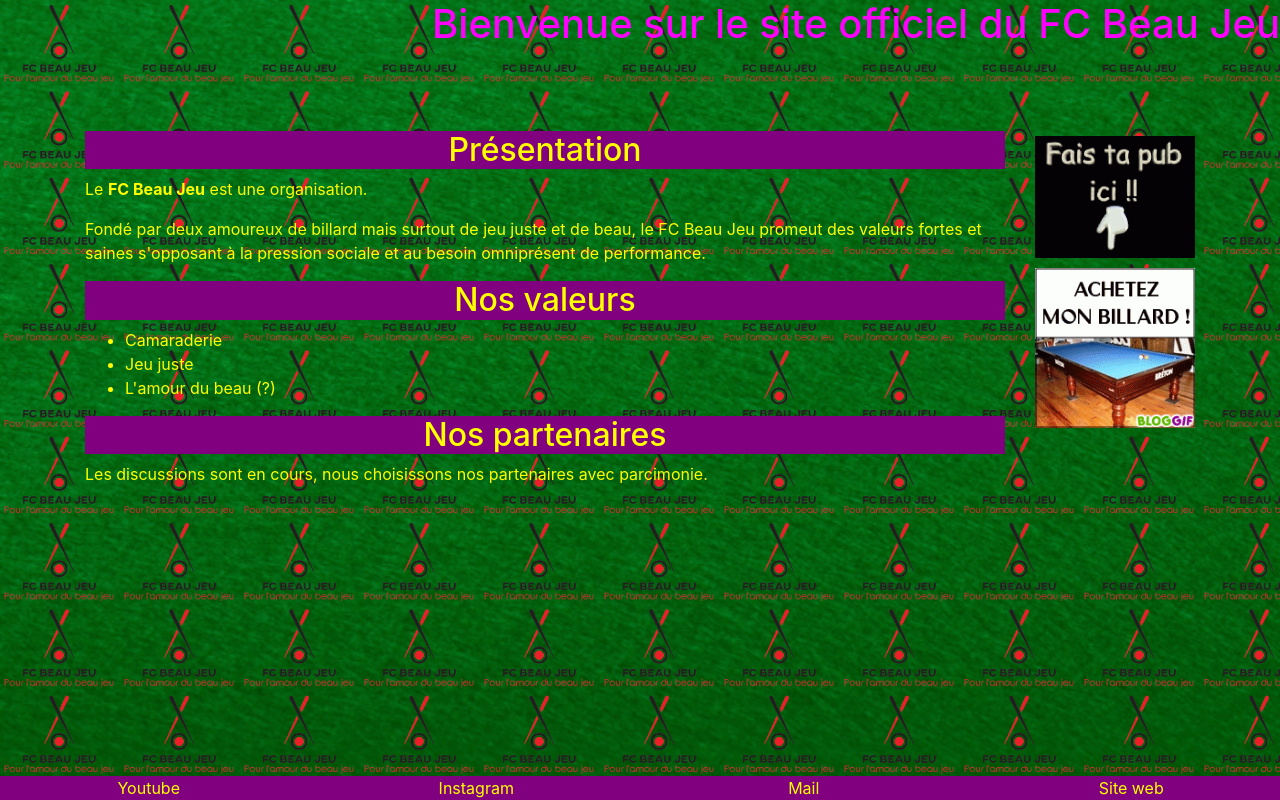
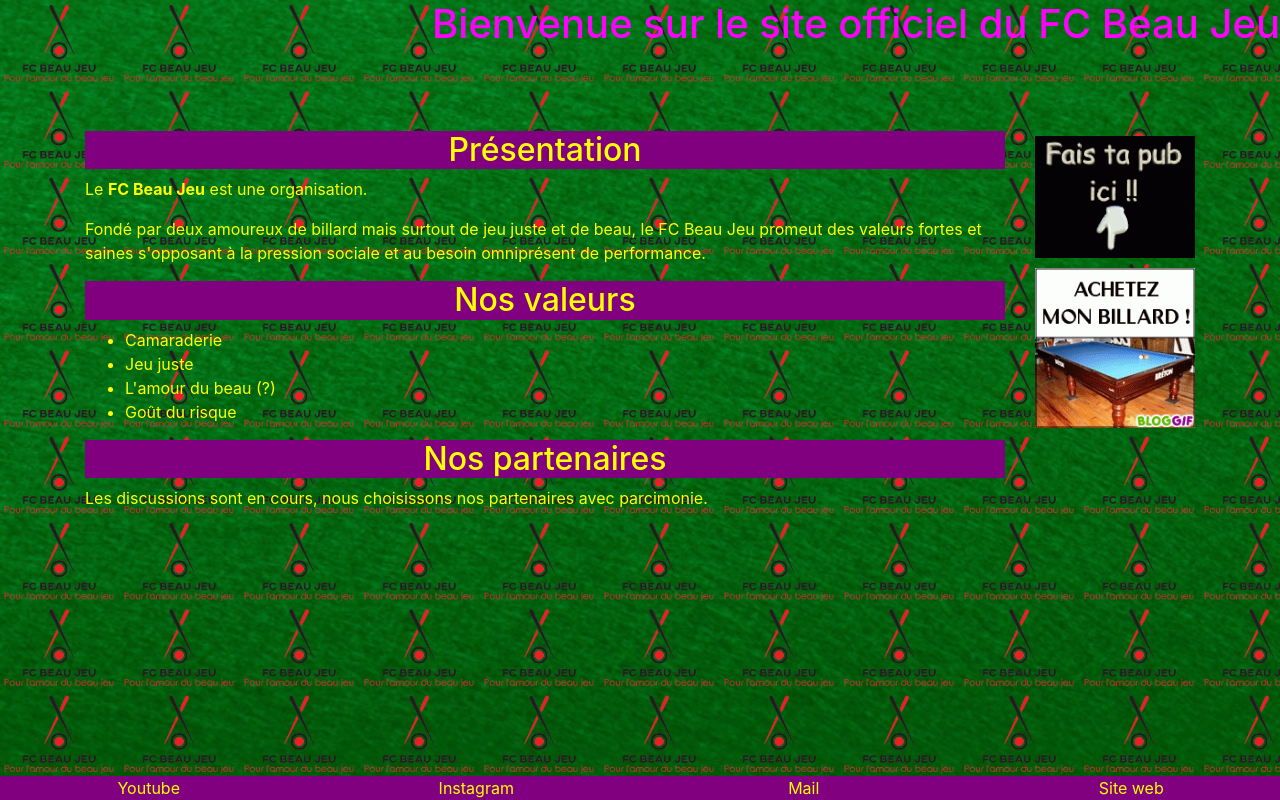
Before and after one commit to FC-Beau-Jeu/fcbeaujeu, a plain HTML site: page index.html in a window 1280 px wide. Drawn offline with nearby package versions, Linux system fonts and the light colour scheme.

Commit message:
ajout d'une valeur importante

```diff
--- a/index.html
+++ b/index.html
@@ -44,6 +44,7 @@
 							<li>Camaraderie</li>
 							<li>Jeu juste</li>
 							<li>L'amour du beau (?)</li>
+							<li>Goût du risque</li>
 						</ul>
                         <h2 class="titles">Nos partenaires</h2>
                         <p class="content">Les discussions sont en cours, nous
```
